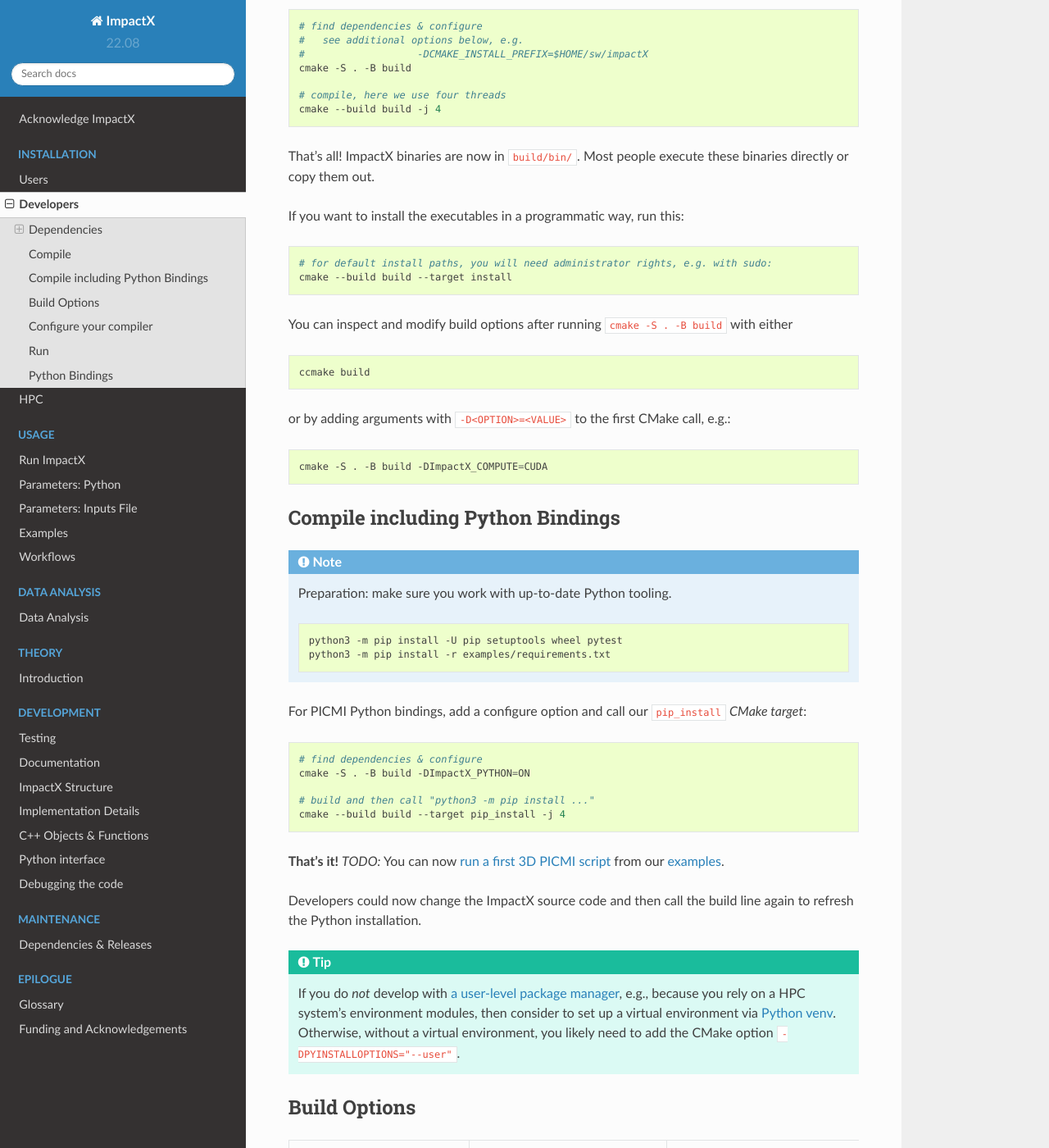
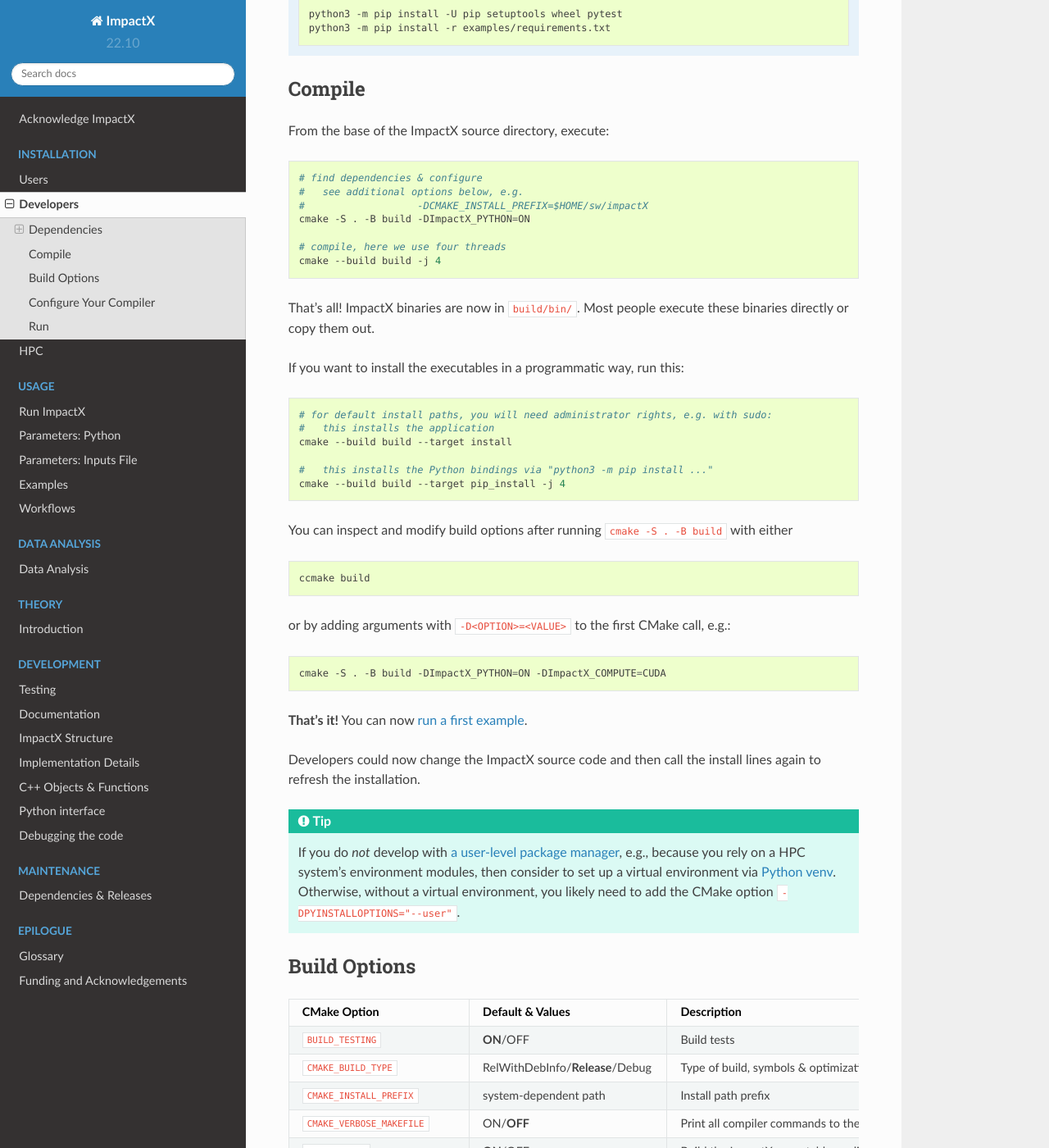
Before and after one commit to ECP-WarpX/impactx, a Sphinx documentation site: the page built from docs/source/install/cmake.rst, in a window 1280 px wide and 1400 px high, scrolled down 656 px. Shown: the whole window at 82% size. Built offline with Sphinx 7.4.7 and the Read the Docs theme 2.0.0, drawn with Linux system fonts in a browser that asks for light colours; pages that are not in the unit, such as notebooks, are missing from menus; some of the changed text lies outside the part shown.

Commit message:
Release 22.10 (#267)
* ImpactX: 22.10 (Beta)

* ABLASTR/pyAMReX/AMReX: 22.10

* Docs: Update

```diff
--- a/CMakeLists.txt
+++ b/CMakeLists.txt
@@ -1,7 +1,7 @@
 # Preamble ####################################################################
 #
 cmake_minimum_required(VERSION 3.20.0)
-project(ImpactX VERSION 22.08)
+project(ImpactX VERSION 22.10)
 
 include(${ImpactX_SOURCE_DIR}/cmake/ImpactXFunctions.cmake)
 
--- a/docs/source/conf.py
+++ b/docs/source/conf.py
@@ -70,9 +70,9 @@
 # built documents.
 #
 # The short X.Y version.
-version = "22.08"
+version = "22.10"
 # The full version, including alpha/beta/rc tags.
-release = "22.08"
+release = "22.10"
 
 # The language for content autogenerated by Sphinx. Refer to documentation
 # for a list of supported languages.
--- a/docs/source/developers/testing.rst
+++ b/docs/source/developers/testing.rst
@@ -6,7 +6,7 @@
 Preparation
 -----------
 
-Prepare for running tests of ImpactX by :ref:`buildind ImpactX from source <install-developers>`.
+Prepare for running tests of ImpactX by :ref:`building ImpactX from source <install-developers>`.
 
 In order to run our tests, you need to have a few :ref:`Python packages installed <install-dependencies>`:
 
--- a/docs/source/install/cmake.rst
+++ b/docs/source/install/cmake.rst
@@ -29,6 +29,16 @@
 
    dependencies
 
+.. note::
+
+   Preparation: make sure you work with up-to-date Python tooling.
+
+   .. code-block:: bash
+
+      python3 -m pip install -U pip setuptools wheel pytest
+      python3 -m pip install -r examples/requirements.txt
+
+
 Compile
 -------
 
@@ -39,7 +49,7 @@
    # find dependencies & configure
    #   see additional options below, e.g.
    #                   -DCMAKE_INSTALL_PREFIX=$HOME/sw/impactX
-   cmake -S . -B build
+   cmake -S . -B build -DImpactX_PYTHON=ON
 
    # compile, here we use four threads
    cmake --build build -j 4
@@ -52,7 +62,11 @@
 .. code-block:: bash
 
    # for default install paths, you will need administrator rights, e.g. with sudo:
+   #   this installs the application
    cmake --build build --target install
+
+   #   this installs the Python bindings via "python3 -m pip install ..."
+   cmake --build build --target pip_install -j 4
 
 You can inspect and modify build options after running ``cmake -S . -B build`` with either
 
@@ -64,35 +78,12 @@
 
 .. code-block:: bash
 
-   cmake -S . -B build -DImpactX_COMPUTE=CUDA
-
-
-Compile including Python Bindings
----------------------------------
-
-.. note::
-
-   Preparation: make sure you work with up-to-date Python tooling.
-
-   .. code-block:: bash
-
-      python3 -m pip install -U pip setuptools wheel pytest
-      python3 -m pip install -r examples/requirements.txt
-
-For PICMI Python bindings, add a configure option and call our ``pip_install`` *CMake target*:
-
-.. code-block:: bash
-
-   # find dependencies & configure
-   cmake -S . -B build -DImpactX_PYTHON=ON
-
-   # build and then call "python3 -m pip install ..."
-   cmake --build build --target pip_install -j 4
+   cmake -S . -B build -DImpactX_PYTHON=ON -DImpactX_COMPUTE=CUDA
 
 **That's it!**
-*TODO:* You can now :ref:`run a first 3D PICMI script <usage-picmi>` from our :ref:`examples <usage-examples>`.
+You can now :ref:`run a first example <usage-examples>`.
 
-Developers could now change the ImpactX source code and then call the build line again to refresh the Python installation.
+Developers could now change the ImpactX source code and then call the install lines again to refresh the installation.
 
 .. tip::
 
@@ -161,7 +152,7 @@
 Pass ``-G Ninja`` to the CMake configuration call to speed up parallel compiles.
 
 
-Configure your compiler
+Configure Your Compiler
 -----------------------
 
 If you don't want to use your default compiler, you can set the following environment variables.
@@ -188,16 +179,7 @@
 Run
 ---
 
-An executable ImpactX binary with the current compile-time options encoded in its file name will be created in ``build/bin/``.
+The ImpactX Python bindings, which provide the imports ``impactx`` and ``amrex`` (from `pyAMReX <https://github.com/AMReX-Codes/pyamrex>`__), are automatically packaged and installed when calling the ``pip_install`` *CMake target*.
 
+An executable ImpactX application binary with the current compile-time options encoded in its file name will be created in ``build/bin/``.
 Additionally, a `symbolic link <https://en.wikipedia.org/wiki/Symbolic_link>`_ named ``impactx`` can be found in that directory, which points to the last built ImpactX executable.
-
-
-.. _building-cmake-python:
-
-Python Bindings
----------------
-
-.. note::
-
-   TODO: Coming soon :-)
--- a/docs/source/theory/intro.rst
+++ b/docs/source/theory/intro.rst
@@ -2,11 +2,6 @@
 
 Introduction
 ============
-
-.. note::
-
-   TODO
-
 
 Assumptions
 -----------
--- a/setup.py
+++ b/setup.py
@@ -239,7 +239,7 @@
 setup(
     name="impactx",
     # note PEP-440 syntax: x.y.zaN but x.y.z.devN
-    version="22.08",
+    version="22.10",
     packages=["impactx"],
     # Python sources:
     package_dir={"": "src/python"},
@@ -275,7 +275,7 @@
     # cmdclass={'test': PyTest},
     # platforms='any',
     classifiers=[
-        "Development Status :: 3 - Alpha",
+        "Development Status :: 4 - Beta",
         "Natural Language :: English",
         "Environment :: Console",
         "Environment :: GPU",
```
Also changed, not shown: README.md (+3 -2 lines), docs/source/index.rst (+4 -3 lines), 2 other files.
